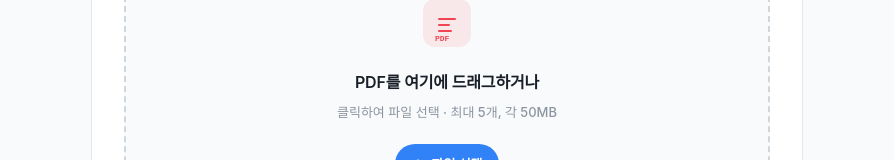
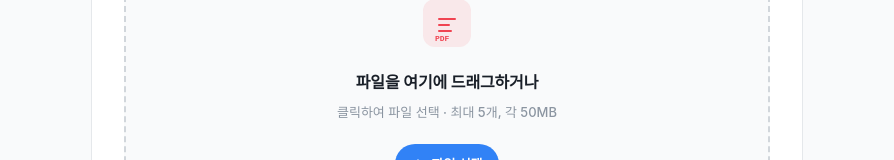
Before and after one commit to kwakchaewon/QuSign, a Vue app in the folder frontend/: page /request in a window 1280 px wide. Shown: the part 323-483 px from the top of the page, without its empty margins (193-1087 px from the left). Built offline with nearby package versions, Linux system fonts and the light colour scheme; sample sign-in values are in the browser's storage; a web font is replaced by a local one.

Commit message:
style: 드롭존 단수 문구 복수 표현으로 수정

```diff
--- a/frontend/src/views/RequestView.vue
+++ b/frontend/src/views/RequestView.vue
@@ -77,7 +77,7 @@
             </div>
 
             <template v-if="files.length === 0">
-              <p class="qs-drop-title">PDF를 여기에 드래그하거나</p>
+              <p class="qs-drop-title">파일을 여기에 드래그하거나</p>
               <p class="qs-drop-sub">클릭하여 파일 선택 · 최대 5개, 각 50MB</p>
               <span class="qs-drop-pill">
                 <svg width="14" height="14" viewBox="0 0 24 24" fill="none">
```
